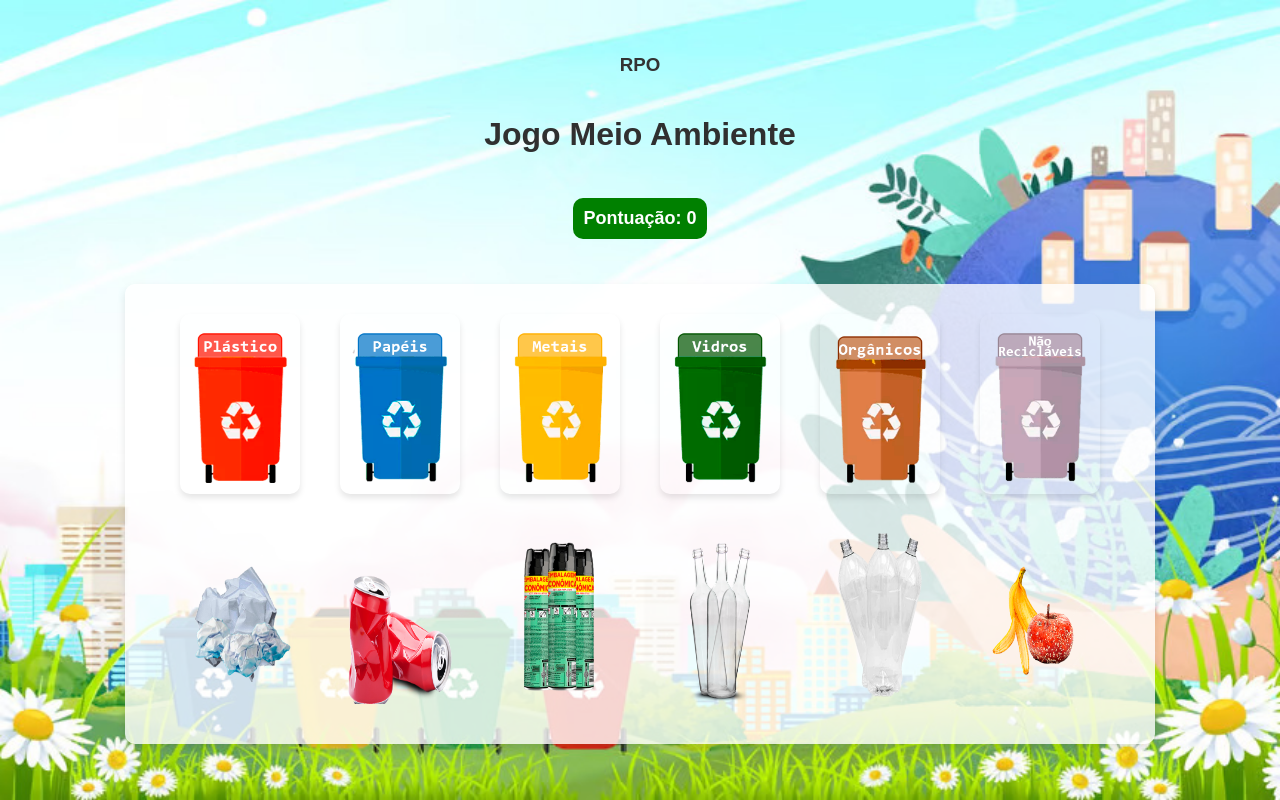
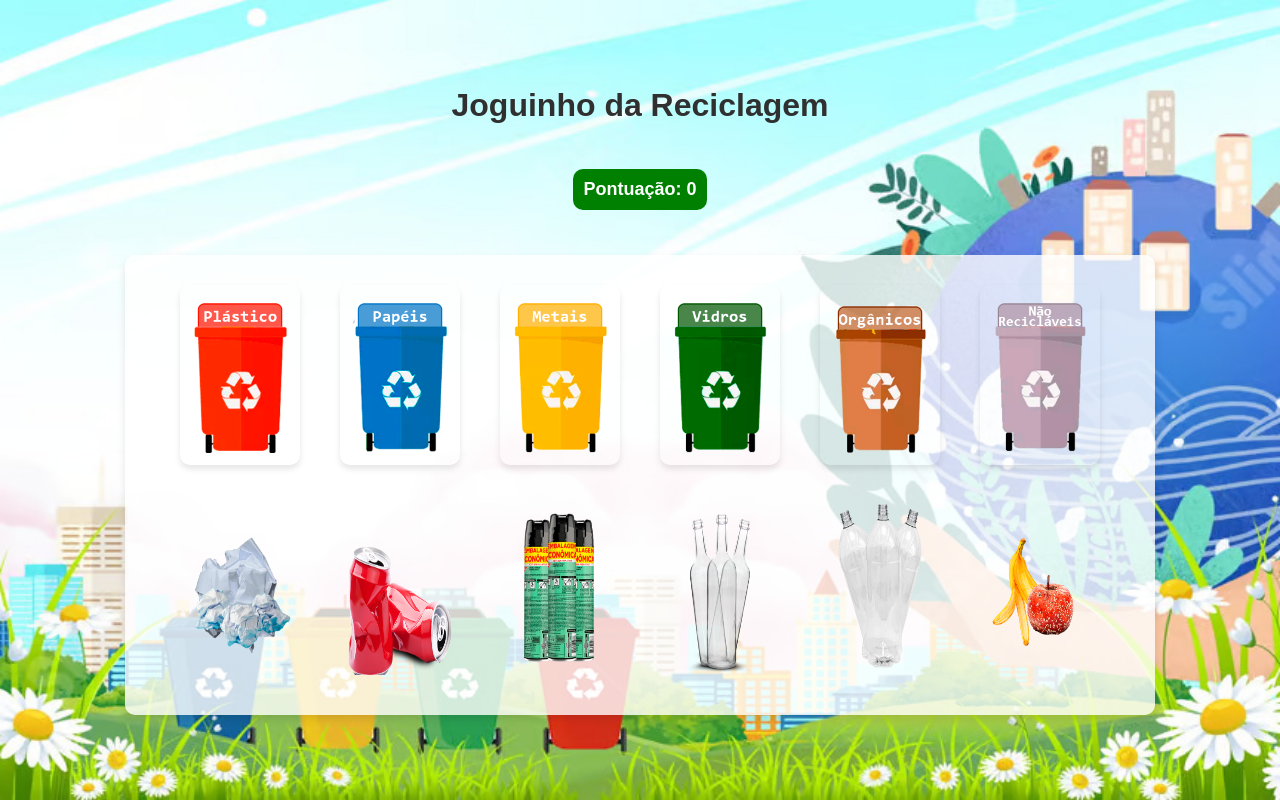
Before and after one commit to roniwellington/dinamica-vale, a plain HTML site: page index.html in a window 1280 px wide. Drawn offline with Linux system fonts and the light colour scheme.

Commit message:
alteração no titulo

```diff
--- a/index.html
+++ b/index.html
@@ -3,12 +3,11 @@
 <head>
     <meta charset="UTF-8">
     <meta name="viewport" content="width=device-width, initial-scale=1.0">
-    <title>Jogo de Meio Ambiente</title>
+    <title>Joguinho da Reciclagem</title>
     <link rel="stylesheet" href="styles.css">
 </head>
 <body>
-    <h3>RPO</h3>
-    <h1>Jogo Meio Ambiente</h1>
+    <h1>Joguinho da Reciclagem</h1>
     <div id="message"></div>
     <div id="score">Pontuação: 0</div>
     <div id="game-container">
--- a/script.js
+++ b/script.js
@@ -83,6 +83,7 @@ document.addEventListener('DOMContentLoaded', () => {
             audioTrilha.play();
         } else {
             finalMessage.textContent = `Você fez  ${score} pontos abaixo de 70, precisa melhorar.`;
+            audioTrilha.play();
         }
         finalMessageOverlay.classList.remove('hidden');
     }
```
Also changed, not shown: styles.css (line endings or trailing spaces).
